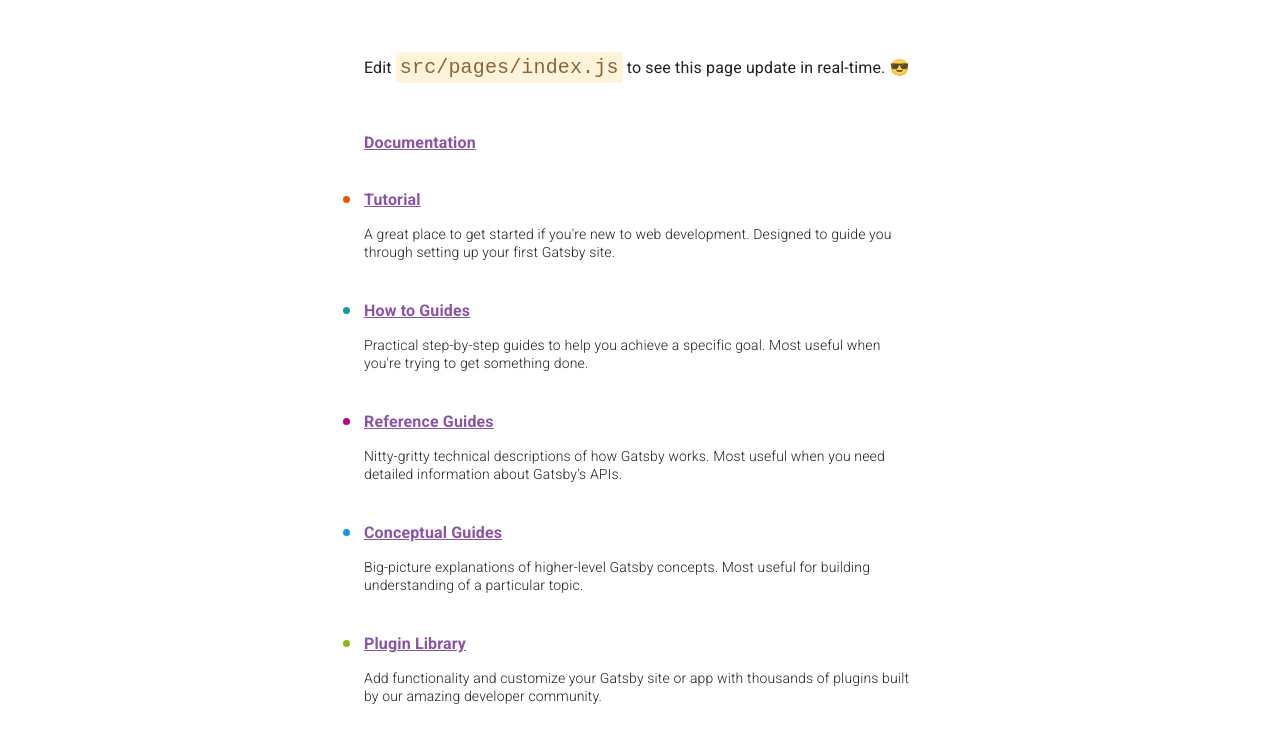
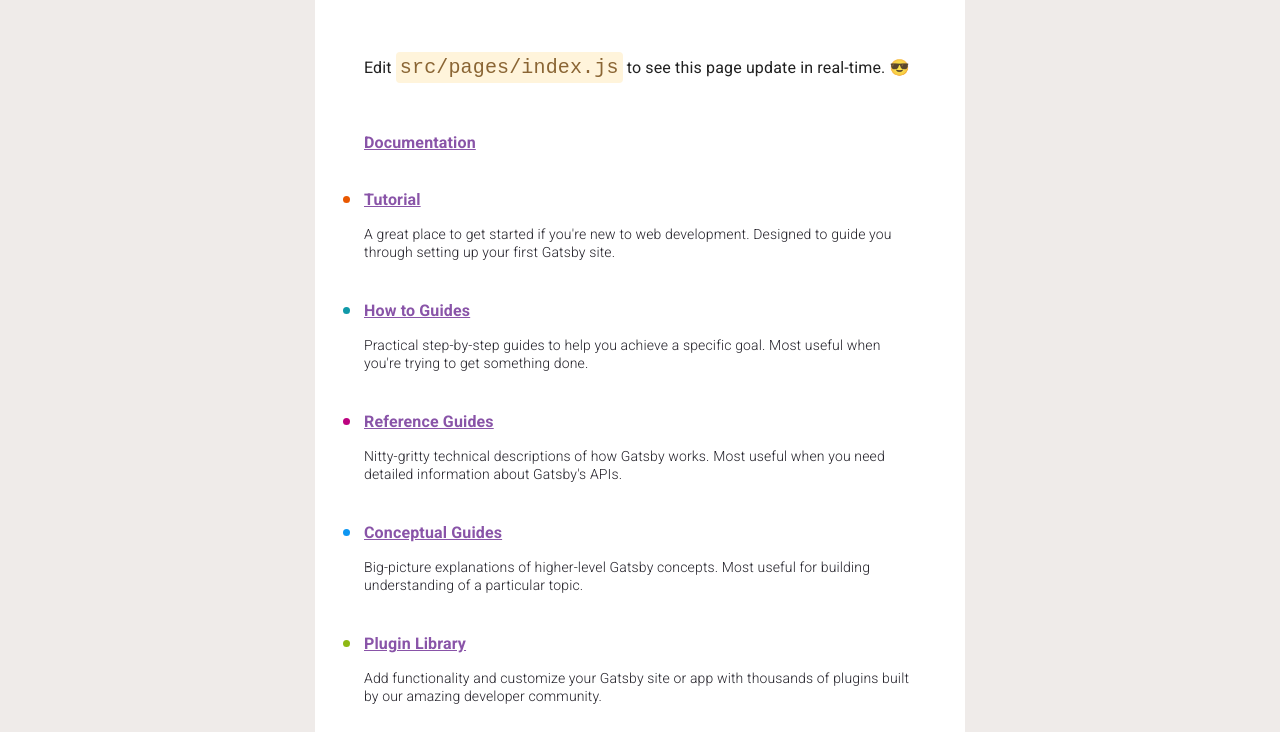
Before and after one commit to phyrisrose/petrushka, a Gatsby site: page / in a window 1280 px wide. Shown: the part 219-951 px from the top of the page. Built offline with nearby package versions, Linux system fonts and the light colour scheme; Gatsby itself is replaced by a stand-in of ours.

Commit message:
setting a background for the main page

```diff
--- a/src/components/layout.js
+++ b/src/components/layout.js
@@ -6,13 +6,19 @@
 import AppBar from "@mui/material/AppBar";
 import Toolbar from "@mui/material/Toolbar";
 import Typography from "@mui/material/Typography";
+import { brown } from "@mui/material/colors";
 
 import theme from "src/theme";
+
+const Background = styled.div`
+  background: ${brown[50]};
+`;
 
 const MainLayout = styled.main`
   margin: 0 auto;
   max-width: 650px;
   padding: 0 1rem;
+  background: white;
 `;
 
 const Offset = styled("div")(({ theme }) => theme.mixins.toolbar);
@@ -26,7 +32,6 @@
   return (
     <>
       <Helmet>
-        <title>Петрушка</title>
         <meta name="viewport" content="initial-scale=1, width=device-width" />
         <link
           rel="stylesheet"
@@ -43,7 +48,9 @@
           </Toolbar>
         </AppBar>
         <Offset />
-        <MainLayout>{children}</MainLayout>
+        <Background>
+          <MainLayout>{children}</MainLayout>
+        </Background>
       </ThemeProvider>
     </>
   );
--- a/src/pages/index.js
+++ b/src/pages/index.js
@@ -131,6 +131,7 @@
   return (
     <Container maxWidth="sm">
       <Box>
+        <title>Петрушка</title>
         <h1 style={headingStyles}>
           Congratulations
           <br />
```
